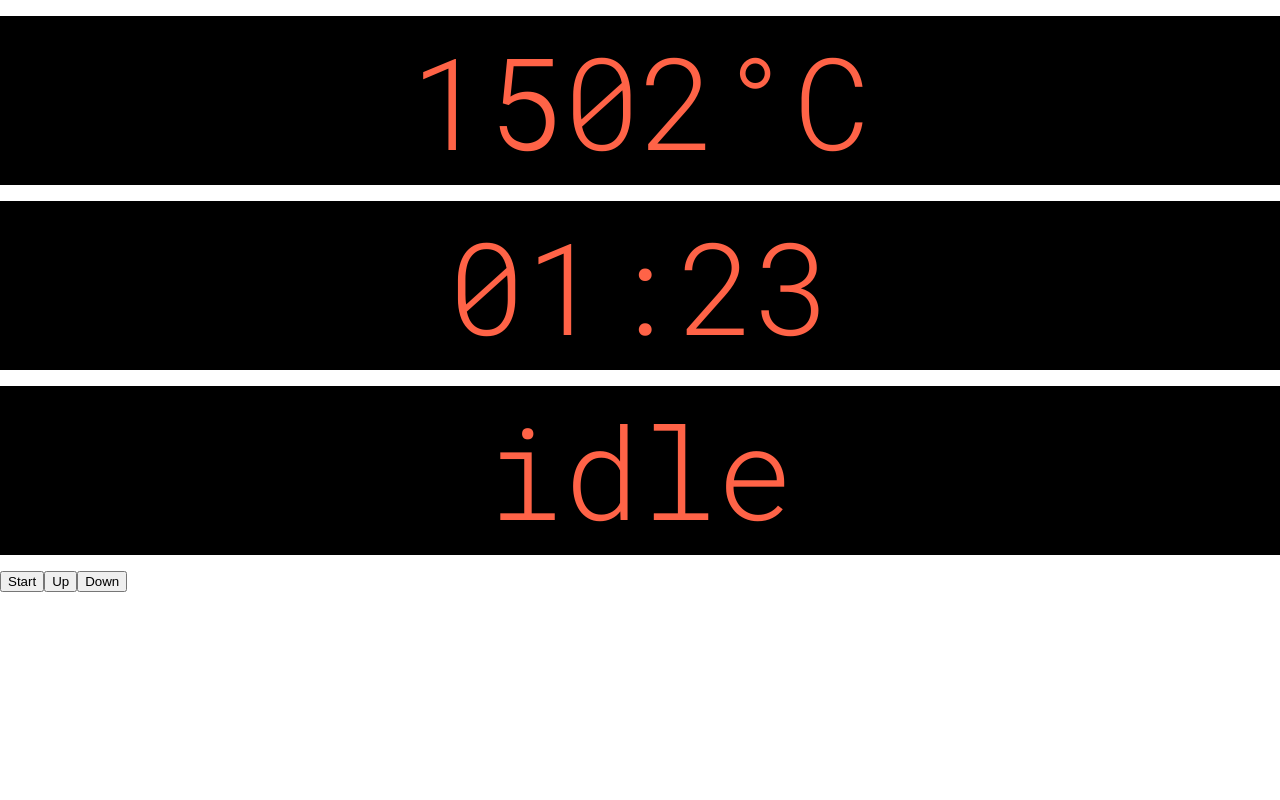
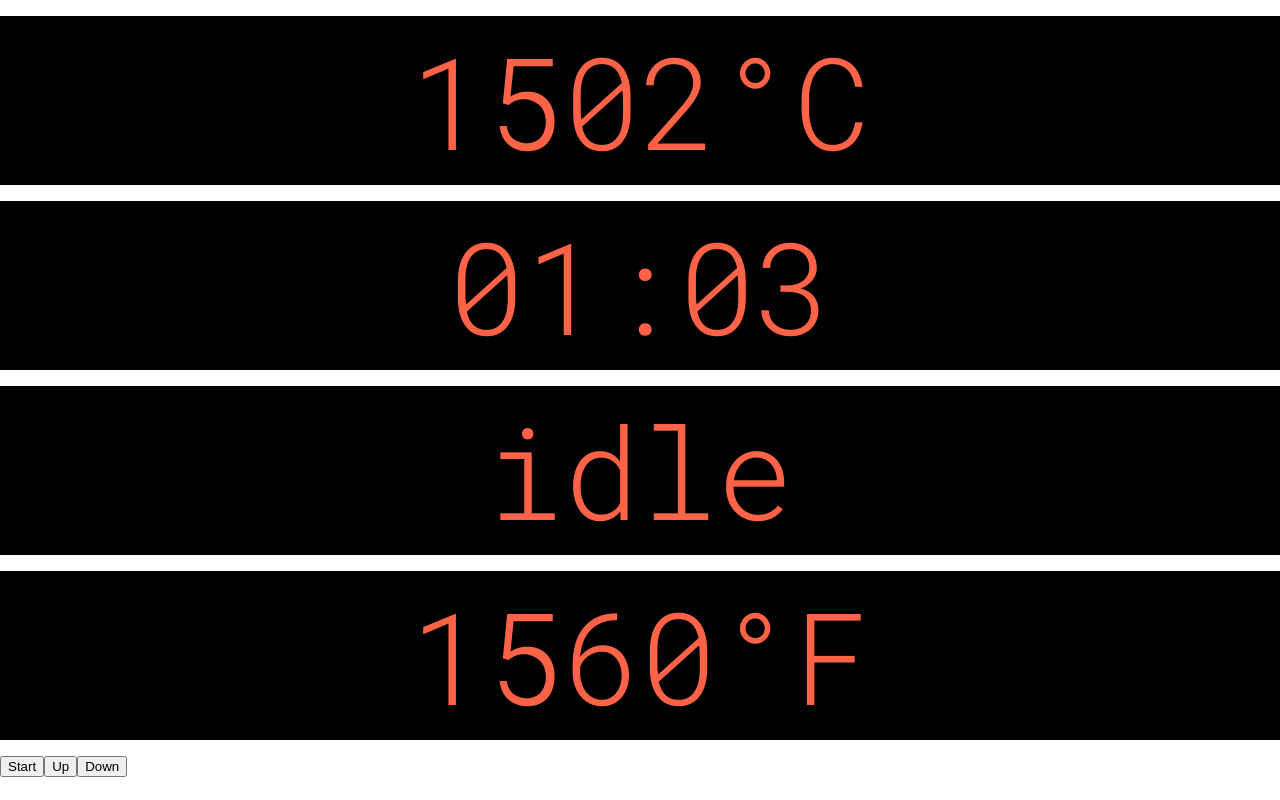
Before and after one commit to gonzalo-bulnes/kiln-controller, a React (Create React App) app: page / in a window 1280 px wide. Built offline with nearby package versions, Linux system fonts and the light colour scheme.

Commit message:
Add TimeDisplay, TemperatureDisplay

```diff
--- a/src/App.js
+++ b/src/App.js
@@ -1,12 +1,18 @@
 import React from "react";
 import Button from "./Button/Button";
 import Display from "./Display/Display";
+import TemperatureDisplay, {
+  DEG_CELSIUS,
+  DEG_FARENHEIT
+} from "./TemperatureDisplay/TemperatureDisplay";
+import TimeDisplay from "./TimeDisplay/TimeDisplay";
 
 const App = () => (
   <div className="App">
-    <Display text="1502°C" />
-    <Display text="01:23" />
-    <Display text="idle" />
+    <TemperatureDisplay temperature={1502} unit={DEG_CELSIUS} />
+    <TimeDisplay hours={1} minutes={3} />
+    <Display>idle</Display>
+    <TemperatureDisplay temperature={1560} unit={DEG_FARENHEIT} />
     <Button
       text="Start"
       onClick={() => console.log("Start button activated")}
--- a/src/Display/Display.js
+++ b/src/Display/Display.js
@@ -1,6 +1,10 @@
-import React from "react";
+import React, { Component } from "react";
 import "./Display.css";
 
-const Display = ({ text }) => <p className="Display">{text}</p>;
+class Display extends Component {
+  render() {
+    return <p className="Display">{this.props.children}</p>;
+  }
+}
 
 export default Display;
--- /dev/null
+++ b/src/TemperatureDisplay/TemperatureDisplay.css
@@ -0,0 +1,3 @@
+.unit {
+  text-decoration: none;
+}
--- /dev/null
+++ b/src/TemperatureDisplay/TemperatureDisplay.js
@@ -0,0 +1,40 @@
+import React from "react";
+import PropTypes from "prop-types";
+import Display from "../Display/Display";
+import "./TemperatureDisplay.css";
+
+export const DEG_CELSIUS = "DEG_CELSIUS";
+export const DEG_FARENHEIT = "DEG_FARENHEIT";
+
+export const TemperatureUnit = ({ unit }) => {
+  switch (unit) {
+    case DEG_CELSIUS:
+      return (
+        <abbr className="unit" title="degrees Celsius">
+          °C
+        </abbr>
+      );
+    case DEG_FARENHEIT:
+      return (
+        <abbr className="unit" title="degrees Farenheit">
+          °F
+        </abbr>
+      );
+    default:
+      return "";
+  }
+};
+
+const TemperatureDisplay = ({ temperature, unit }) => (
+  <Display>
+    {temperature}
+    <TemperatureUnit unit={unit} />
+  </Display>
+);
+
+TemperatureDisplay.propTypes = {
+  temperature: PropTypes.number.isRequired,
+  unit: PropTypes.string
+};
+
+export default TemperatureDisplay;
--- /dev/null
+++ b/src/TimeDisplay/TimeDisplay.js
@@ -0,0 +1,20 @@
+import React from "react";
+import PropTypes from "prop-types";
+import Display from "../Display/Display";
+
+const prefix = number => {
+  return number < 10 ? `0${number}` : `${number}`;
+};
+
+const TimeDisplay = ({ hours, minutes }) => (
+  <Display>
+    {prefix(hours)}:{prefix(minutes)}
+  </Display>
+);
+
+TimeDisplay.propTypes = {
+  hours: PropTypes.number,
+  minutes: PropTypes.number
+};
+
+export default TimeDisplay;
```
